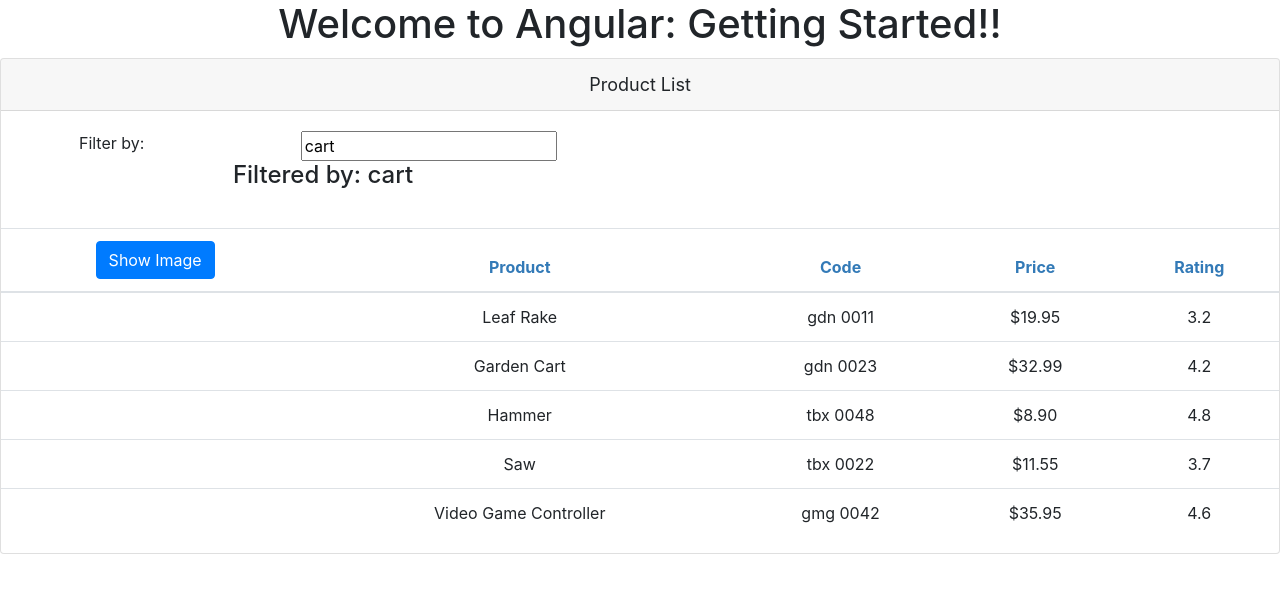
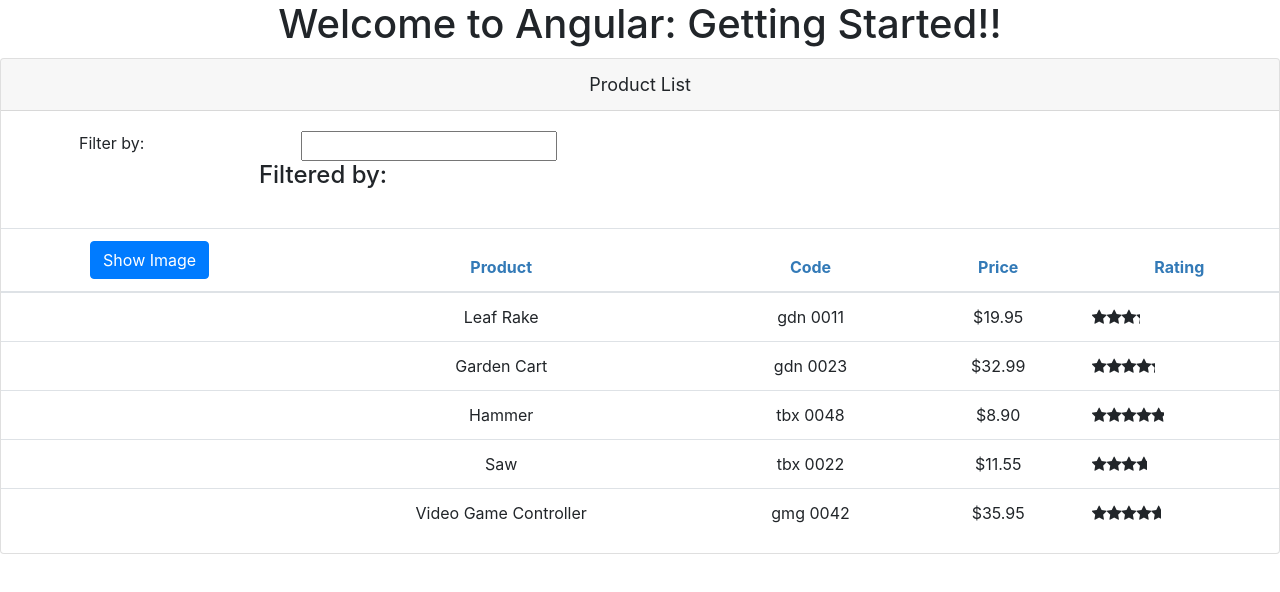
Before and after one commit to smiloslavov/angular-first-test, an Angular app: page / in a window 1280 px wide. Shown: the top 592 px of the page. Built offline with nearby package versions, Linux system fonts and the light colour scheme.

Commit message:
Item filtering and custom nested component

```diff
--- a/src/app/app.module.ts
+++ b/src/app/app.module.ts
@@ -5,12 +5,14 @@
 import { AppComponent } from './app.component';
 import { ProductListComponent } from './products/product-list.component';
 import { ConvertToSpacesPipe } from './shared/convert-to-spaces.pipe';
+import { StarComponent } from './shared/star.component';
 
 @NgModule({
   declarations: [
     AppComponent,
     ProductListComponent,
-    ConvertToSpacesPipe
+    ConvertToSpacesPipe,
+    StarComponent
   ],
   imports: [
     BrowserModule,
--- a/src/app/products/product-list.component.html
+++ b/src/app/products/product-list.component.html
@@ -39,7 +39,7 @@
             </thead>
 
             <tbody>
-                <tr *ngFor='let product of products'>
+                <tr *ngFor='let product of filteredProducts'>
                     <td>
                         <img
                             [src]='product.imageUrl'
@@ -52,7 +52,12 @@
                     <td>{{product.productName}}</td>
                     <td>{{product.productCode | lowercase | convertToSpaces:'-' }}</td>
                     <td>{{product.price | currency:'USD':'symbol':'1.2-2'}}</td>
-                    <td>{{product.starRating}}</td>
+                    <td>
+                        <pm-star
+                            [rating]='product.starRating'
+                            (ratingClicked)='onRatingClicked($event)'>
+                        </pm-star>
+                    </td>
                 </tr>
             </tbody>
         </table>
--- a/src/app/products/product-list.component.ts
+++ b/src/app/products/product-list.component.ts
@@ -11,7 +11,15 @@
     imageWidth: number = 50;
     imageMargin: number = 2;
     showImage: boolean = false;
-    listFilter: string = 'cart';
+    private _listFilter: string;
+    public get listFilter(): string {
+        return this._listFilter;
+    }
+    public set listFilter(value: string) {
+        this._listFilter = value;
+        this.filteredProducts = this.listFilter ? this.performFilter(this.listFilter) : this.products;
+    }
+    filteredProducts: IProduct[];
     products: IProduct[] = [
         {
           "productId": 1,
@@ -65,6 +73,11 @@
         }
       ];
 
+    constructor() {
+        this.filteredProducts = this.products;
+        this.listFilter = '';
+    }
+
     ngOnInit(): void {
         console.log("On Init called");
     }
@@ -72,4 +85,14 @@
     toggleImage(): void {
         this.showImage = !this.showImage;
     }
+
+    performFilter(filterBy: string): IProduct[] {
+        filterBy = filterBy.toLocaleLowerCase();
+        return this.products.filter( (product: IProduct) =>
+            product.productName.toLocaleLowerCase().indexOf(filterBy) !== -1);
+    }
+
+    onRatingClicked(message: string): void {
+        this.pageTitle = "Product list: " + message;
+    }
 }
--- a/src/app/shared/star.component.html
+++ b/src/app/shared/star.component.html
@@ -1,6 +1,8 @@
 <div class="crop"
      [style.width.px]="starWidth"
-     [title]="rating">
+     [title]="rating"
+     (click)="onClick()"
+     >
   <div style="width: 75px">
     <span class="fa fa-star"></span>
     <span class="fa fa-star"></span>
--- /dev/null
+++ b/src/app/shared/star.component.ts
@@ -0,0 +1,21 @@
+import { Component, OnChanges, Input, Output, EventEmitter } from '@angular/core';
+
+@Component({
+    selector: 'pm-star',
+    templateUrl: './star.component.html',
+    styleUrls: ['./star.component.css']
+})
+export class StarComponent implements OnChanges {
+    starWidth: number;
+    @Input() rating: number = 4; //for now
+    @Output() ratingClicked: EventEmitter<string> = new EventEmitter<string>();
+
+    ngOnChanges(): void {
+        this.starWidth = this.rating * 75 / 5;
+    }
+
+    onClick():void {
+        //console.log(`The rating ${this.rating} was clicked!`);
+        this.ratingClicked.emit(`The rating ${this.rating} was clicked!`);
+    }
+}
```
